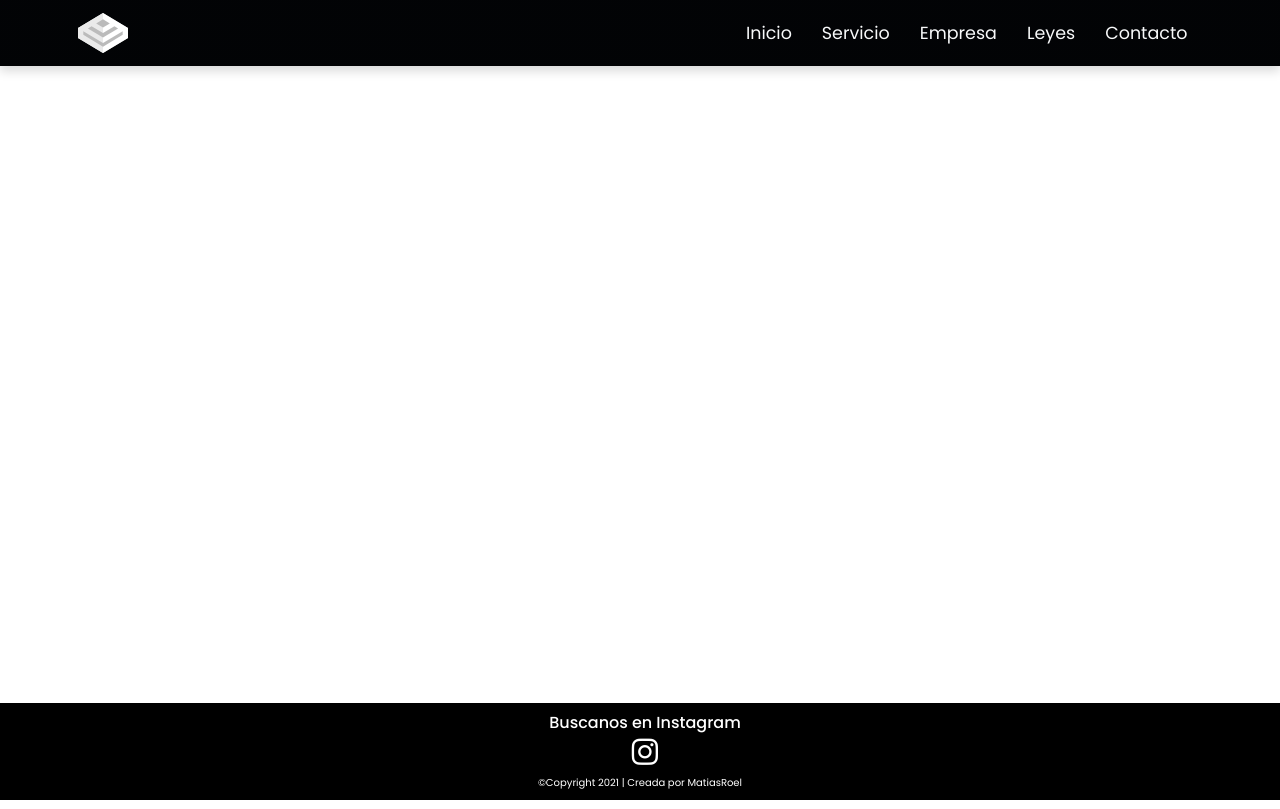
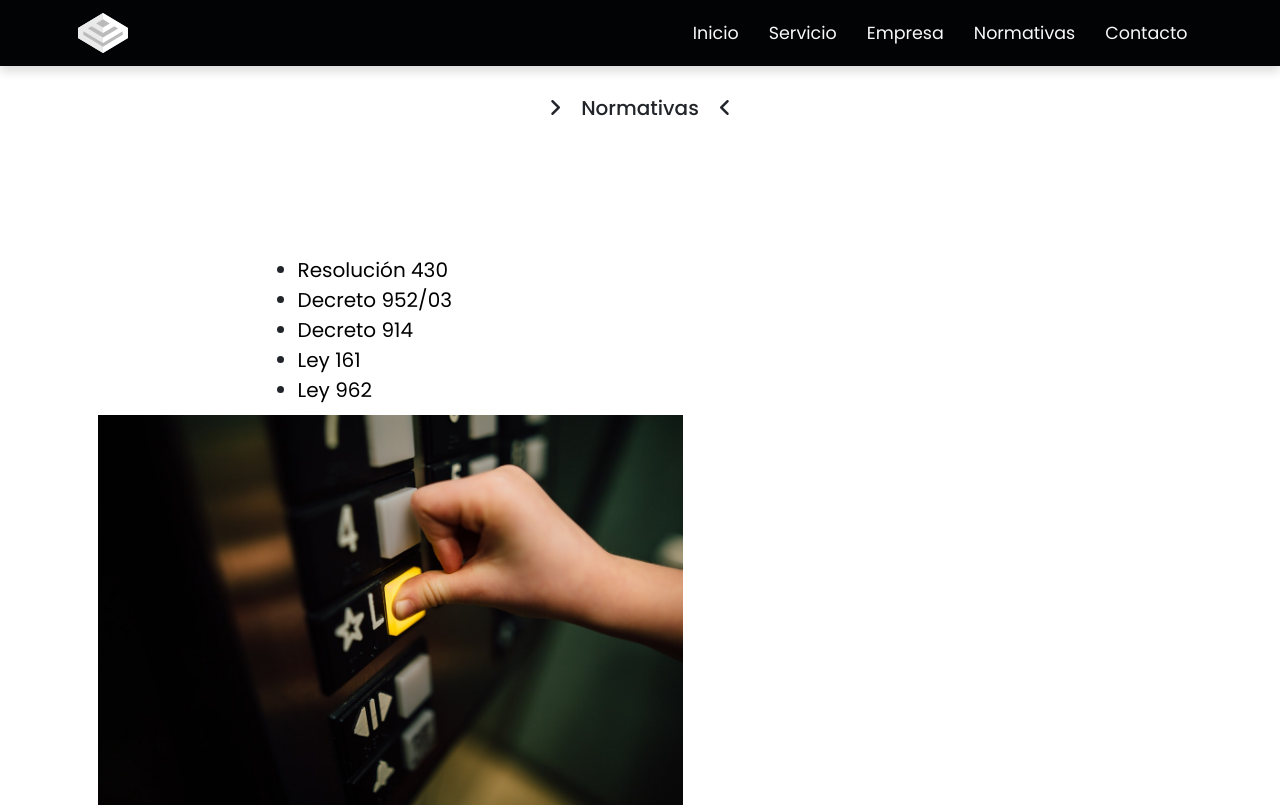
Before and after one commit to MatiasRoel24/Ascensores-Tecnics, a website: page pages/normativas.html in a window 1280 px wide. Shown: the top 809 px of the page. Drawn offline with nearby package versions, Linux system fonts and the light colour scheme.

Commit message:
Todas las paginas maquetadas

```diff
--- a/pages/leyes.html
+++ b/pages/normativas.html
@@ -63,8 +63,8 @@
               >
               <a
                 class="nav-link text-light text-center fs-3 px-4 link-op"
-                href="leyes.html"
-                >Leyes</a
+                href="normativas.html"
+                >Normativas</a
               >
               <a
                 class="nav-link text-light text-center fs-3 px-4 link-op"
@@ -78,6 +78,54 @@
     </header>
     <!-- MAIN -->
     <main>
+
+      <div class="texto-deco">
+        <i class="fas fa-angle-right fled"></i>
+        <h2 class="text-center mt-5">Normativas</h2>
+        <i class="fas fa-angle-left flei"></i>
+      </div>
+
+      <section>
+        <div class="container container-normativas mt-5">
+          <div class="row">
+            <div class="col-sm-6">
+              <div class="container-ul">
+                <ul class="ul-normativas">
+                  <li class="li-normativas"><a class="nor-link" href="">Resolución 430</a></li>
+                  <li class="li-normativas"><a class="nor-link" href="">Decreto 952/03</a></li>
+                  <li class="li-normativas"><a class="nor-link" href="">Decreto 914</a></li>
+                  <li class="li-normativas"><a class="nor-link" href="">Ley 161</a></li>
+                  <li class="li-normativas"><a class="nor-link" href="">Ley 962</a></li>
+                </ul>
+              </div>
+            </div>
+            <img src="../imgs/img-normativas.jpg" alt="botonera ascensor" class="img-respo img-nor col-sm-6">
+          </div>
+
+        </div>
+      </section>
+
+      <section>
+
+        <section>
+        <div class="container container-normativas mt-5">
+          <div class="row">
+            <img src="../imgs/img-normativas2.jpg" alt="botonera ascensor" class="img-respo img-nor col-sm-6 mt-5">
+            <div class="col-sm-6">
+              <div class="container-ul--2">
+                <ul class="ul-normativas ">
+                  <li class="li-normativas"><a class="nor-link" href="http://www.ascensoresorensesrl.com.ar/upload/codigo-de-edificacion-LEY-LCABA-LCBA-6100-18-ANX.pdf">Codigo de edificación LEY LCABA LCBA 6100-18-ANX</a></li>
+                  <li class="li-normativas"><a class="nor-link" href="">Resolución 412-AGC-19 Anexo General</a></li>
+                  <li class="li-normativas"><a class="nor-link" href="">Resolución 412-AGC-19 Anexo 1</a></li>
+                  <li class="li-normativas"><a class="nor-link" href="">Resolución 412-AGC-19 Anexo 6</a></li>
+                  <li class="li-normativas"><a class="nor-link" href="">Resolución 430 Anexos</a></li>
+                </ul>
+              </div>
+            </div>
+          </div>
+
+        </div>
+      </section>
 
     </main>
 
--- /dev/null
+++ b/scss/_contacto.scss
@@ -0,0 +1,3 @@
+.m-cont{
+    margin-top: 15rem;
+}
--- a/scss/_globals.scss
+++ b/scss/_globals.scss
@@ -14,9 +14,8 @@ body{
     min-height: 100vh;
 }
 
-@media (min-width:576px){
-    body{
-        padding-bottom: 15rem;
-
+@media (min-width: 576px) {
+    body {
+      padding-bottom: 1rem;
     }
-}
+  }
--- a/scss/_index.scss
+++ b/scss/_index.scss
@@ -118,10 +118,16 @@ footer{
   padding-top: 12rem;
 }
 
+@media (min-width:576px){
+    footer{
+      padding-top: 0rem;
+    }
+}
+
 
 @media (min-width:576px){
   .footer{
-    margin-top: 7rem;
+    margin-top: 0rem;
     position: absolute;
     bottom: 0;
     width: 100%;
--- /dev/null
+++ b/scss/_normativas.scss
@@ -0,0 +1,40 @@
+.container-ul{
+    margin-top: 10rem;
+    margin-left: 20rem;
+}
+
+.container-ul--2{
+    margin-top: 14rem;
+    margin-left: 20rem;
+}
+
+.ul-normativas{
+    font-size: 2rem;
+}
+
+.nor-link{
+    text-decoration: none;
+    color: black;
+}
+
+.nor-link:hover{
+    color: black;
+    opacity: 0.50;
+}
+
+.img-respo{
+    max-width: 37.5rem;
+    max-height: 37.5rem;
+    height: auto;
+    width: auto;
+}
+
+@media (min-width:576px){
+    .img-nor{
+        max-width: 60rem;
+        max-height: 60rem;
+        height: auto;
+        width: auto;
+        margin-left: 2rem;
+    }
+}
--- a/scss/_servicio.scss
+++ b/scss/_servicio.scss
@@ -37,3 +37,13 @@
     margin-right: 2rem;
     font-size: 2rem;
 }
+
+@media (min-width:768px){
+    .container-servicio{
+        height: 55vh;
+    }
+
+    footer{
+        margin-top: 15rem;
+    }
+}
--- a/scss/style.scss
+++ b/scss/style.scss
@@ -4,3 +4,5 @@
 @use "servicio";
 @use "empresa";
 @use "leyes";
+@use "normativas";
+@use "contacto";
```
Also changed, not shown: index.html (+1 -1 lines), pages/contacto.html (+24 -2 lines), pages/empresa.html (+2 -2 lines), pages/servicio.html (+6 -6 lines), css/style.css, imgs/img-normativas.jpg (added), imgs/img-normativas2.jpg (added), 1 other file.
